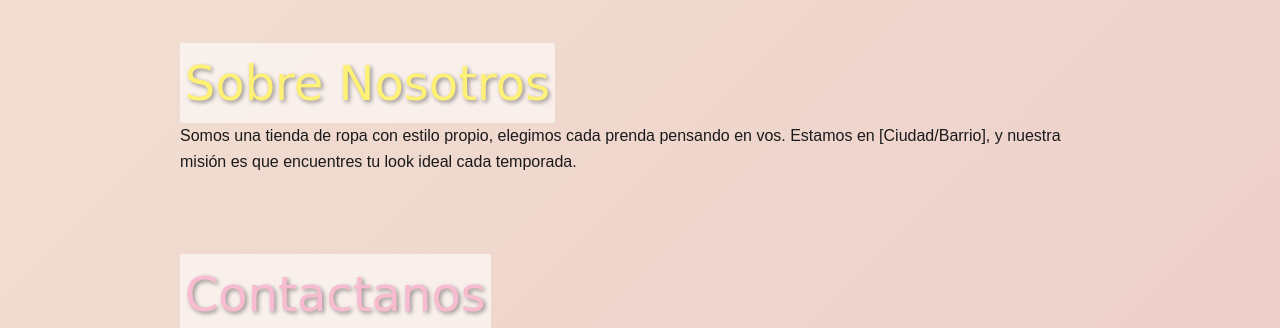
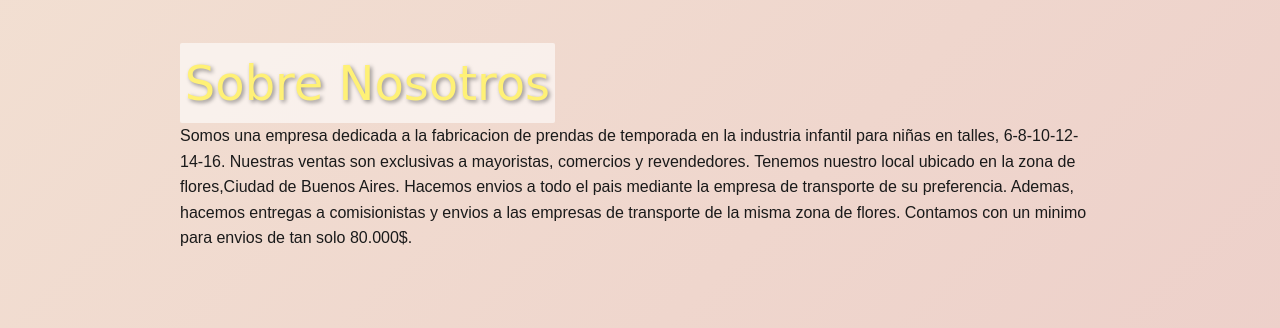
Before and after one commit to Adriandanna10/coocole, a plain HTML site: page index.html in a window 1280 px wide. Shown: the part 1880-2208 px from the top of the page. Drawn offline with Linux system fonts and the light colour scheme; a web font is replaced by a local one.

Commit message:
Add files via upload
Confirmo ultima modificacion

```diff
--- a/index.html
+++ b/index.html
@@ -443,7 +443,7 @@ nav a:hover {
 
   <section id="nosotros">
     <h2>Sobre Nosotros</h2>
-    <p>Somos una tienda de ropa con estilo propio, elegimos cada prenda pensando en vos. Estamos en [Ciudad/Barrio], y nuestra misión es que encuentres tu look ideal cada temporada.</p>
+    <p>Somos una empresa dedicada a la fabricacion de prendas de temporada en la industria infantil para niñas en talles, 6-8-10-12-14-16. Nuestras ventas son exclusivas a mayoristas, comercios y revendedores. Tenemos nuestro local ubicado en la zona de flores,Ciudad de Buenos Aires. Hacemos envios a todo el pais mediante la empresa de transporte de su preferencia. Ademas, hacemos entregas a comisionistas y envios a las empresas de transporte de la misma zona de flores. Contamos con un minimo para envios de tan solo 80.000$.</p>
   </section>
 
   <section id="contacto" class="contacto">
```
